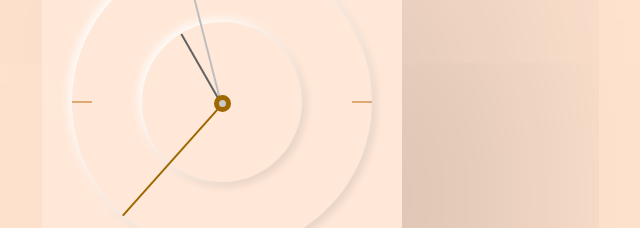
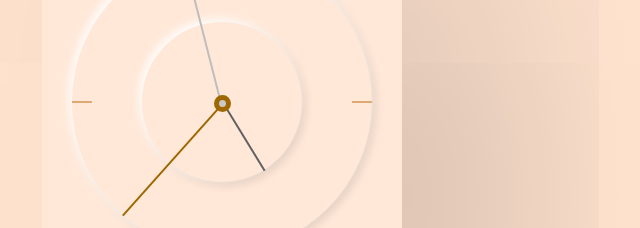
Before and after one commit to tonny-herison/Design, a plain HTML site: page Neumorphism/horloge.html in a window 1280 px wide. Shown: the part 192-420 px from the top of the page, 418-1058 px from the left. Drawn offline with Linux system fonts and the light colour scheme.

Commit message:
Clock script updated

```diff
--- a/Neumorphism/assets/js/horloge.js
+++ b/Neumorphism/assets/js/horloge.js
@@ -12,7 +12,7 @@ $(document).ready(function(){
 
         let rs = s*6 + (is*360) - 90,
             rm = (m + (s / 60))* 6 + (im*360) - 90,
-            rh = (h + (s / 3600)) * 15 + (ih * 360) - 180;
+            rh = (h + (m / 60)) * 30 + (ih * 360) - 90;
         sec.css({"transform" : "rotate(" + rs + "deg)"})
         min.css({"transform" : "rotate(" + rm + "deg)"})
         hr.css({"transform" : "rotate(" + rh + "deg)"})
--- a/Neumorphism/horloge.html
+++ b/Neumorphism/horloge.html
@@ -33,6 +33,7 @@
             <div class="tab-contents">
                 <!-- Alarm Tab Content -->
                 <div class="tab-content" id="alarm">
+                    <span class="hours"></span>
                     <!-- Clock -->
                     <div class="clock">
                         <div class="back-1">
```
